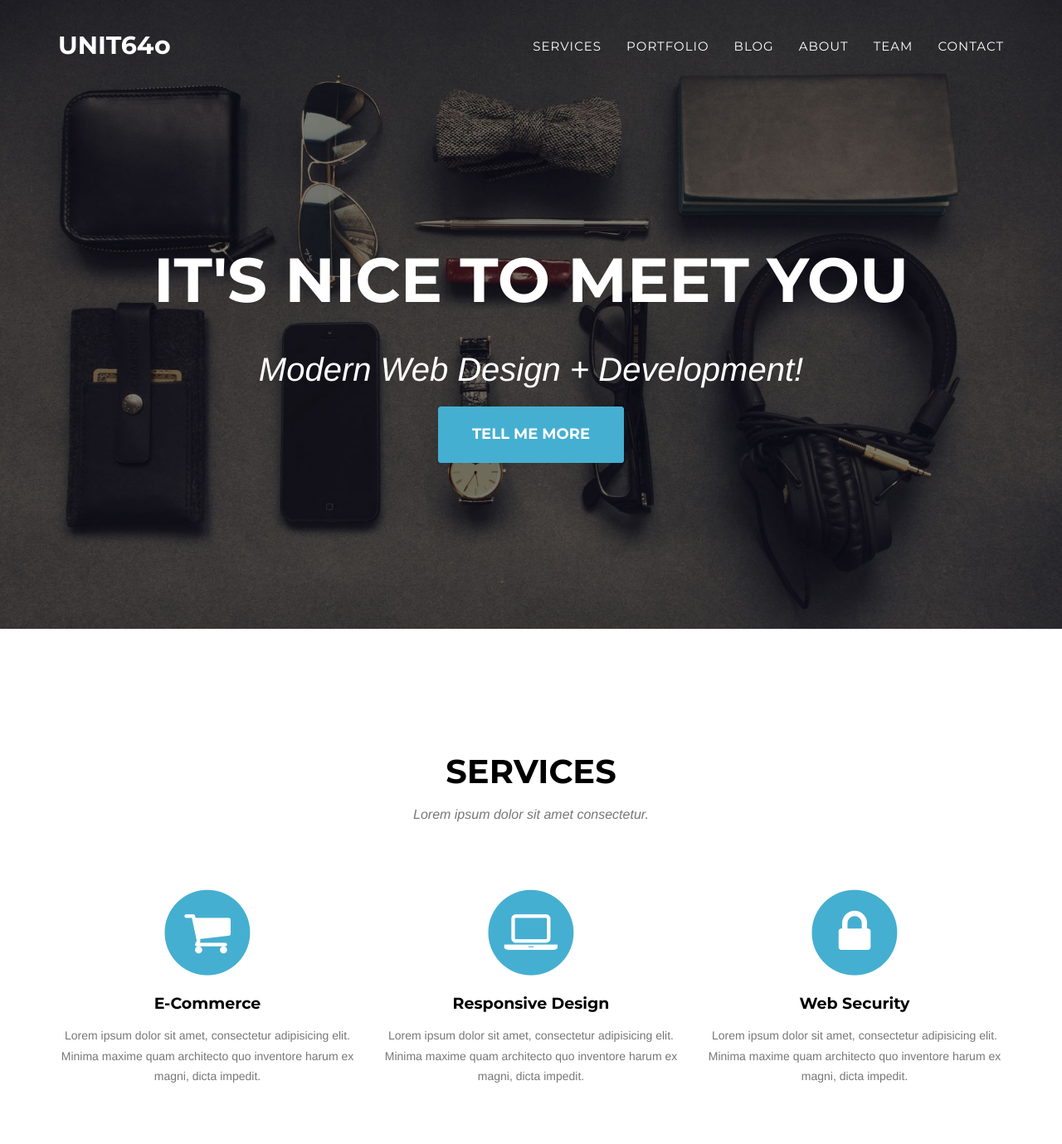
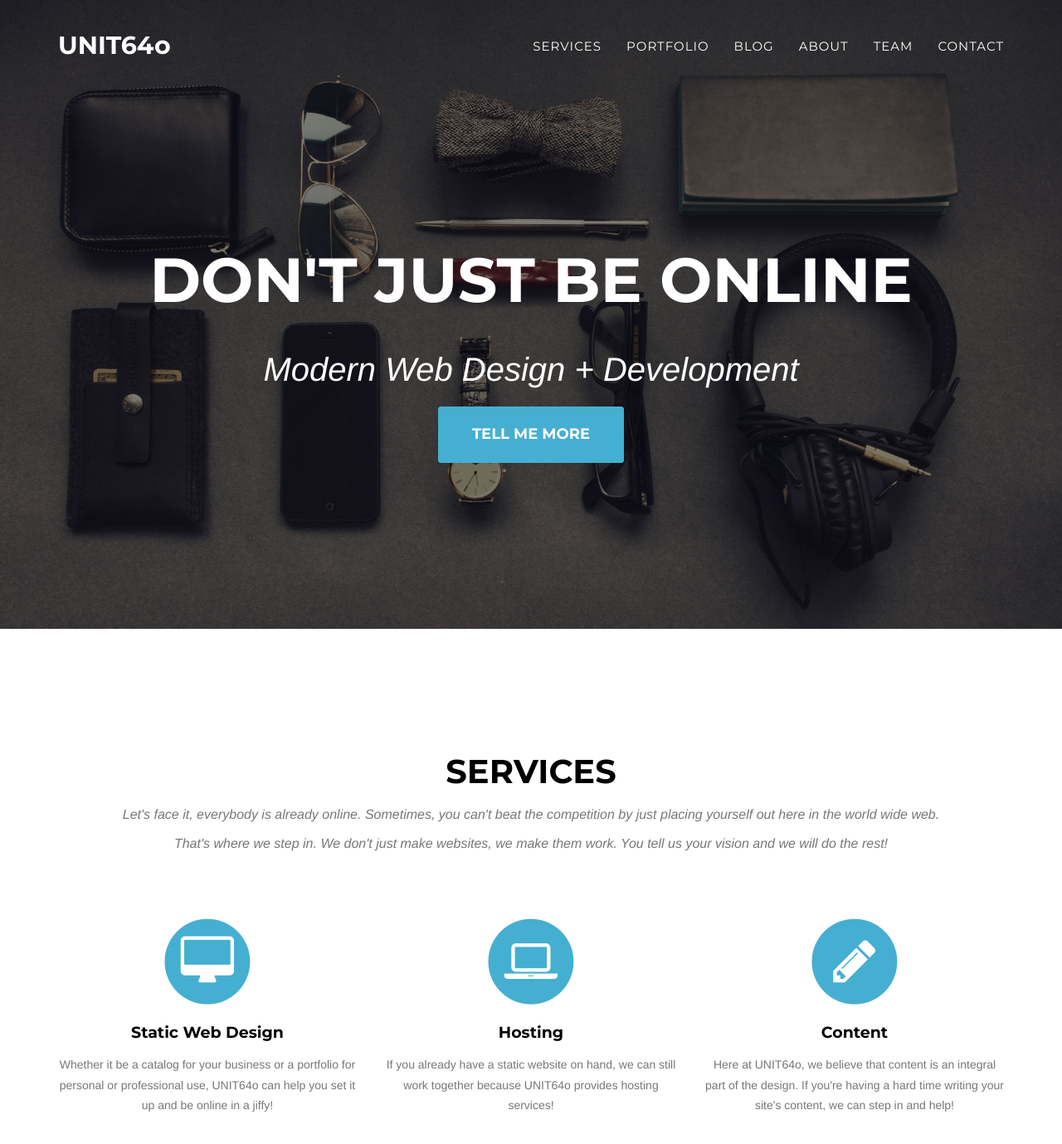
Before and after one commit to reggiepangilinan/unit64o, a Jekyll site: the page built from index.html, in a window 1280 px wide and 1400 px high. Shown: the top 1379 px of the window at 83% size. Built offline with Jekyll 4.4.1, drawn with Linux system fonts in a browser that asks for light colours; some web fonts are replaced; some of the changed text lies outside the part shown.

Commit message:
Added content <3

```diff
--- a/_includes/header.html
+++ b/_includes/header.html
@@ -47,8 +47,8 @@
     <header>
         <div class="container">
             <div class="intro-text">
-                <div class="intro-heading">It's Nice To Meet You</div>
-                <div class="intro-lead-in">Modern Web Design + Development!</div>
+                <div class="intro-heading">Don't Just Be Online</div>
+                <div class="intro-lead-in">Modern Web Design + Development</div>
 
                 <a href="#services" class="page-scroll btn btn-xl">Tell Me More</a>
             </div>
--- a/_includes/portfolio_grid.html
+++ b/_includes/portfolio_grid.html
@@ -4,7 +4,7 @@
             <div class="row">
                 <div class="col-lg-12 text-center">
                     <h2 class="section-heading">Portfolio</h2>
-                    <h3 class="section-subheading text-muted">Some of the projects that we did.</h3>
+                    <h3 class="section-subheading text-muted">Here at UNIT64o, we treat each of our projects as our Magnun Opus.</h3>
                 </div>
             </div>
             <div class="row">
--- a/_includes/services.html
+++ b/_includes/services.html
@@ -4,33 +4,33 @@
             <div class="row">
                 <div class="col-lg-12 text-center">
                     <h2 class="section-heading">Services</h2>
-                    <h3 class="section-subheading text-muted">Lorem ipsum dolor sit amet consectetur.</h3>
+                    <h3 class="section-subheading text-muted">Let's face it, everybody is already online. Sometimes, you can't beat the competition by just placing yourself out here in the world wide web. <br> <br> That's where we step in. We don't just make websites, we make them work. You tell us your vision and we will do the rest!</h3>
                 </div>
             </div>
             <div class="row text-center">
                 <div class="col-md-4">
                     <span class="fa-stack fa-4x">
                         <i class="fa fa-circle fa-stack-2x text-primary"></i>
-                        <i class="fa fa-shopping-cart fa-stack-1x fa-inverse"></i>
+                        <i class="fa fa-desktop fa-stack-1x fa-inverse"></i>
                     </span>
-                    <h4 class="service-heading">E-Commerce</h4>
-                    <p class="text-muted">Lorem ipsum dolor sit amet, consectetur adipisicing elit. Minima maxime quam architecto quo inventore harum ex magni, dicta impedit.</p>
+                    <h4 class="service-heading">Static Web Design</h4>
+                    <p class="text-muted">Whether it be a catalog for your business or a portfolio for personal or professional use, UNIT64o can help you set it up and be online in a jiffy!</p>
                 </div>
                 <div class="col-md-4">
                     <span class="fa-stack fa-4x">
                         <i class="fa fa-circle fa-stack-2x text-primary"></i>
                         <i class="fa fa-laptop fa-stack-1x fa-inverse"></i>
                     </span>
-                    <h4 class="service-heading">Responsive Design</h4>
-                    <p class="text-muted">Lorem ipsum dolor sit amet, consectetur adipisicing elit. Minima maxime quam architecto quo inventore harum ex magni, dicta impedit.</p>
+                    <h4 class="service-heading">Hosting</h4>
+                    <p class="text-muted">If you already have a static website on hand, we can still work together because UNIT64o provides hosting services!</p>
                 </div>
                 <div class="col-md-4">
                     <span class="fa-stack fa-4x">
                         <i class="fa fa-circle fa-stack-2x text-primary"></i>
-                        <i class="fa fa-lock fa-stack-1x fa-inverse"></i>
+                        <i class="fa fa-pencil fa-stack-1x fa-inverse"></i>
                     </span>
-                    <h4 class="service-heading">Web Security</h4>
-                    <p class="text-muted">Lorem ipsum dolor sit amet, consectetur adipisicing elit. Minima maxime quam architecto quo inventore harum ex magni, dicta impedit.</p>
+                    <h4 class="service-heading">Content</h4>
+                    <p class="text-muted">Here at UNIT64o, we believe that content is an integral part of the design. If you're having a hard time writing your site's content, we can step in and help!</p>
                 </div>
             </div>
         </div>
```
Also changed, not shown: 1 other file.
